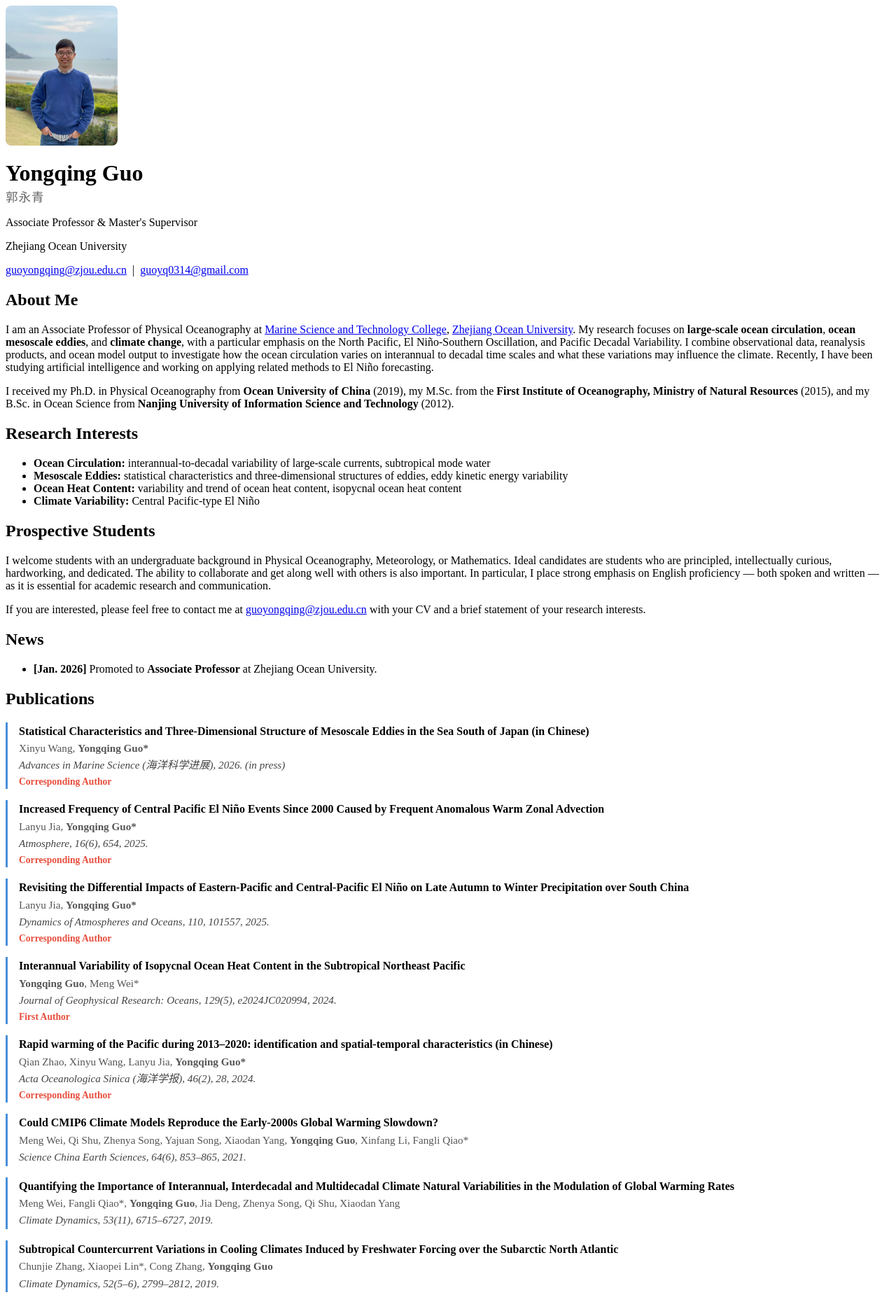
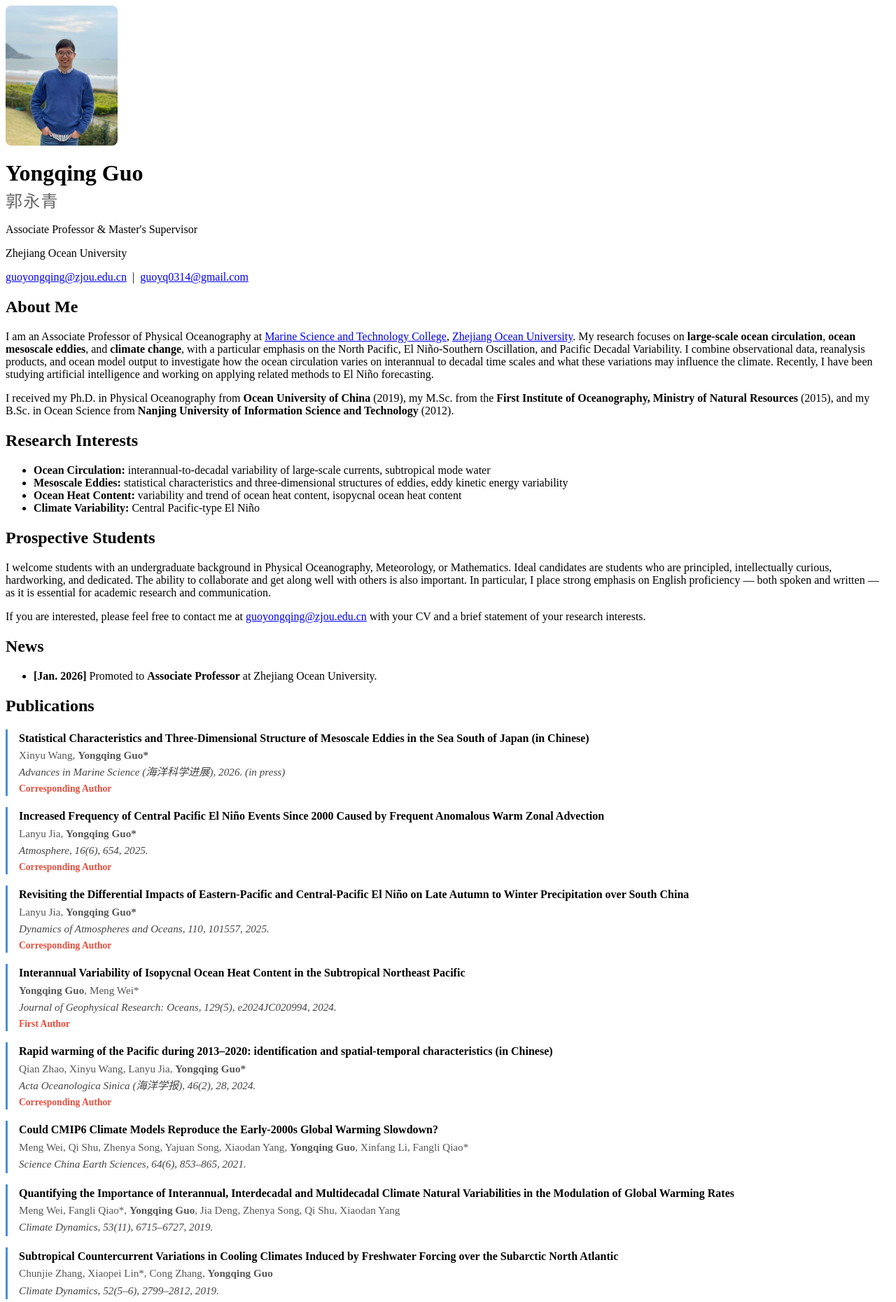
Before and after one commit to guoyq0314/guoyq0314.github.io, a Jekyll site: the page built from index.md, in a window 1280 px wide. Shown: the top 1860 px of the page at 70% size. Built offline with Jekyll 4.4.1, drawn with Linux system fonts in a browser that asks for light colours; our own code applies the rules of GitHub Pages for plain Markdown files.

Commit message:
Increase font size for title-name-cn class

```diff
--- a/_layouts/homepage.html
+++ b/_layouts/homepage.html
@@ -30,7 +30,7 @@
   margin-bottom: 2px !important;
 }
 .title-name-cn {
-  font-size: 1.1rem !important;
+  font-size: 1.5rem !important;
   font-weight: 400 !important;
   color: #666 !important;
   margin-top: 0 !important;
```
